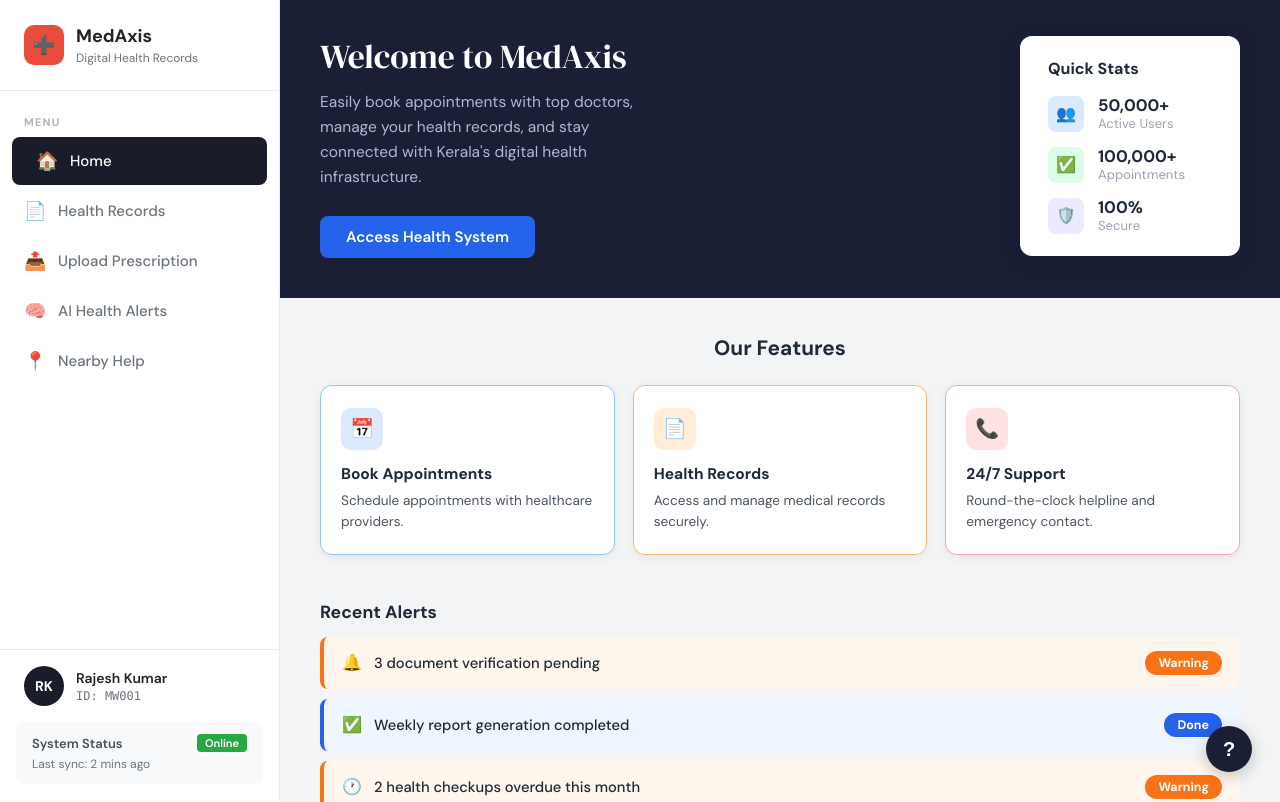
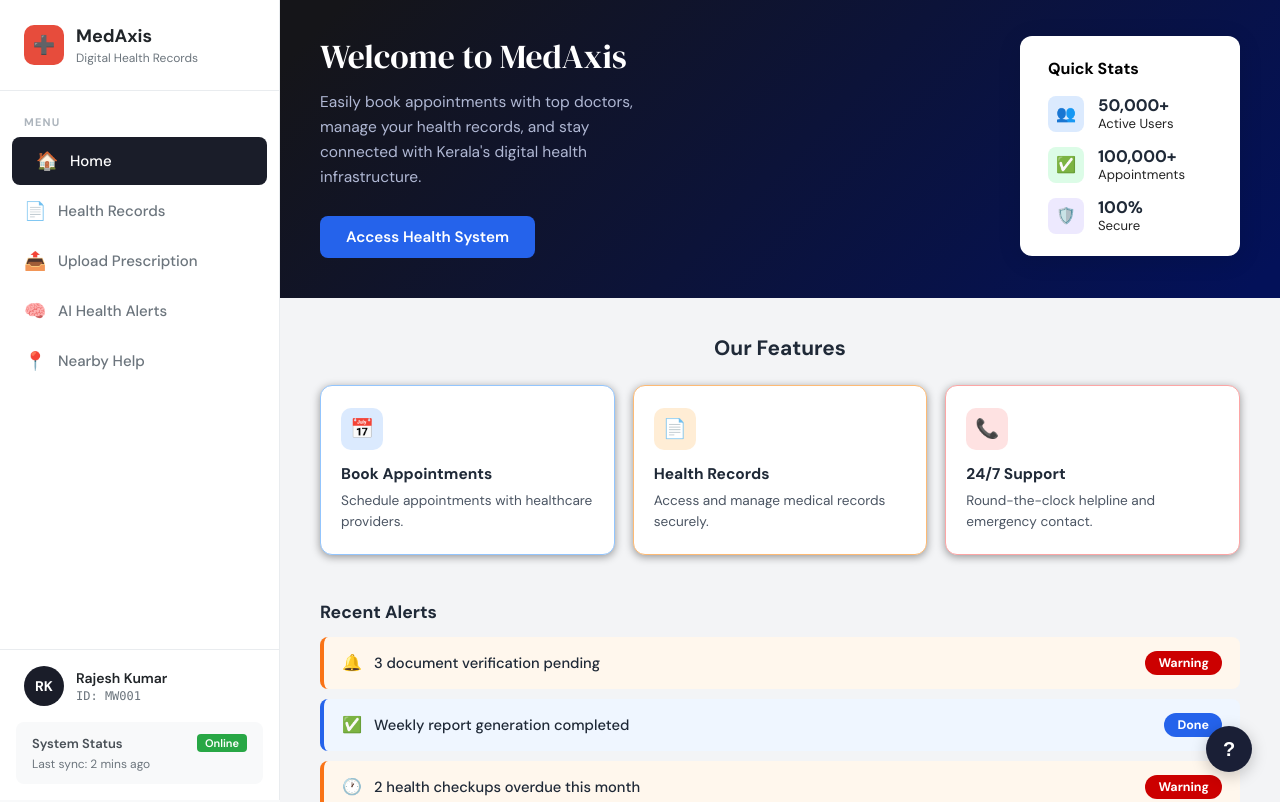
Before and after one commit to Souvik-saha04/neuronex-user, a Next.js app in the folder neuronex_user/: page /user in a window 1280 px wide. Shown: the top 802 px of the page. Built offline with nearby package versions, Linux system fonts and the light colour scheme.

Commit message:
features cards corrected

```diff
--- a/neuronex_user/app/user/page.module.css
+++ b/neuronex_user/app/user/page.module.css
@@ -34,7 +34,7 @@
     --radius: 12px;
     --radius-sm: 8px;
     --shadow: 0 4px 24px rgba(0, 0, 0, 0.10);
-    --shadow-sm: 0 2px 8px rgba(0, 0, 0, 0.07);
+    --shadow-sm: 0 2px 8px rgba(0, 0, 0, 0.387);
 }
 
 :global(body) {
@@ -44,7 +44,7 @@
 }
 
 .medaxis-wrapper {
-    max-width: 1080px;
+    max-width: 1300px;
     margin: 0 auto;
     font-family: var(--font-main);
     background: var(--gray-100);
@@ -53,7 +53,7 @@
 
 /* ── HERO SECTION ── */
 .hero-section {
-    background: var(--navy);
+    background: linear-gradient(135deg, #151519 5%, #031159 97%);
     padding: 36px 40px 40px;
     display: flex;
     align-items: flex-start;
@@ -106,7 +106,7 @@
 
 /* ── QUICK STATS CARD ── */
 .quick-stats-card {
-    background: var(--white);
+    background: rgb(255, 255, 255);
     border-radius: var(--radius);
     padding: 22px 28px;
     min-width: 220px;
@@ -117,7 +117,7 @@
 .quick-stats-title {
     font-size: 1rem;
     font-weight: 700;
-    color: var(--gray-800);
+    color: black;
     margin-bottom: 16px;
 }
 
@@ -167,7 +167,7 @@
 
 .stat-info .stat-label {
     font-size: 0.82rem;
-    color: var(--gray-400);
+    color: rgb(35, 35, 35);
 }
 
 /* ── FEATURES SECTION ── */
@@ -211,6 +211,7 @@
 
 .feature-card:hover {
     box-shadow: var(--shadow);
+    cursor: pointer;
 }
 
 .feature-card.blue {
@@ -321,7 +322,7 @@
 }
 
 .alert-badge.warning {
-    background: var(--orange);
+    background: var(--red);
     color: white;
 }
 
```
